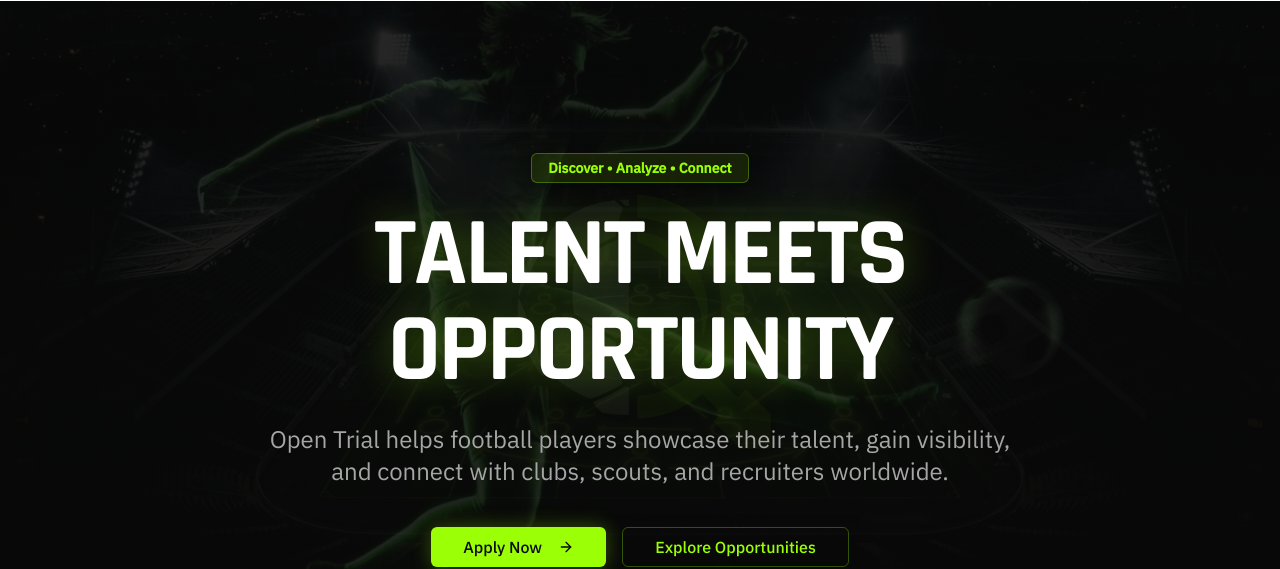
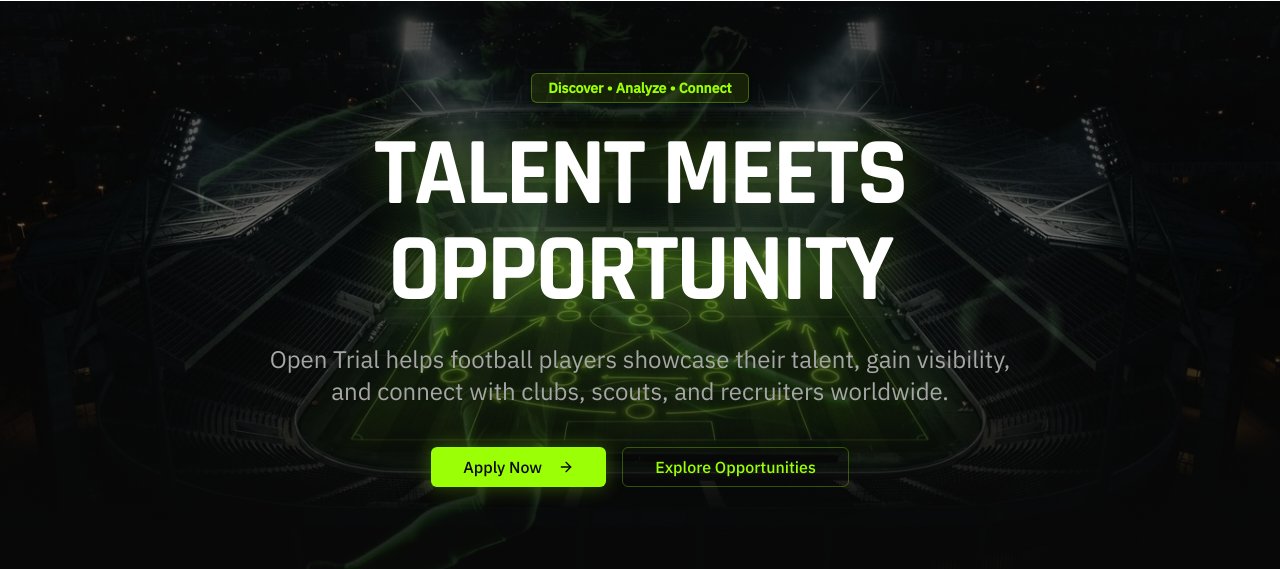
Before and after one commit to itediancristi/sg-66fb2e07-b787-4848-a817-37f6e7cdc263-1785301637, a Next.js app: page / in a window 1280 px wide. Shown: the part 80-649 px from the top of the page. Built offline with nearby package versions, Linux system fonts and the light colour scheme; no server answers; what react-google-recaptcha-v3 would draw is missing.

Commit message:
style(ui): remove transparent logo from hero section

```diff
--- a/src/pages/index.tsx
+++ b/src/pages/index.tsx
@@ -136,27 +136,22 @@
 
       <Navigation />
 
-      <section className="relative min-h-screen flex items-center justify-center overflow-hidden pt-20">
-        <div className="absolute inset-0 z-0 animate-scale-in">
+      {/* Hero Section */}
+      <section className="relative min-h-[90vh] flex items-center justify-center overflow-hidden">
+        {/* Stadium Background */}
+        <div className="absolute inset-0 z-0">
           <Image
             src="/generated/stadium-hero.png"
             alt="Stadium"
             fill
-            className="object-cover opacity-40"
+            className="object-cover"
             priority
           />
-          <div className="absolute inset-0 bg-gradient-to-b from-background/60 via-background/80 to-background"></div>
-          <div className="absolute top-1/2 left-1/2 -translate-x-1/2 -translate-y-1/2 w-96 h-96 opacity-5">
-            <Image
-              src="/logo.png"
-              alt=""
-              fill
-              className="object-contain"
-            />
-          </div>
+          <div className="absolute inset-0 bg-gradient-to-b from-background/80 via-background/50 to-background" />
         </div>
 
-        <div className="container relative z-10 text-center py-20">
+        {/* Hero Content */}
+        <div className="relative z-10 max-w-7xl mx-auto px-6 py-20 text-center">
           <Badge className="mb-6 bg-neon-green/10 text-neon-green border-neon-green/30 hover:bg-neon-green/20 text-sm px-4 py-1 animate-fade-up">
             Discover • Analyze • Connect
           </Badge>
```
